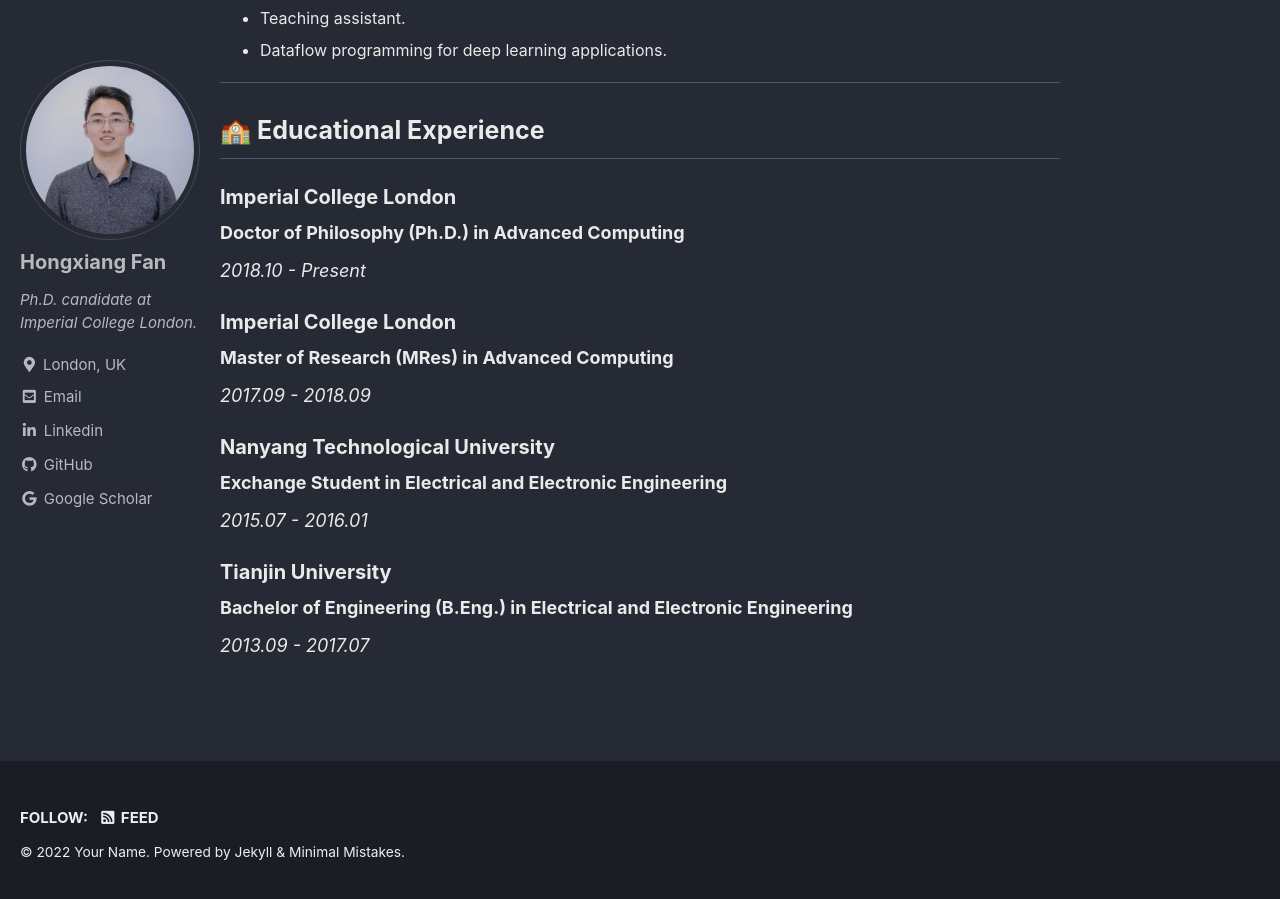
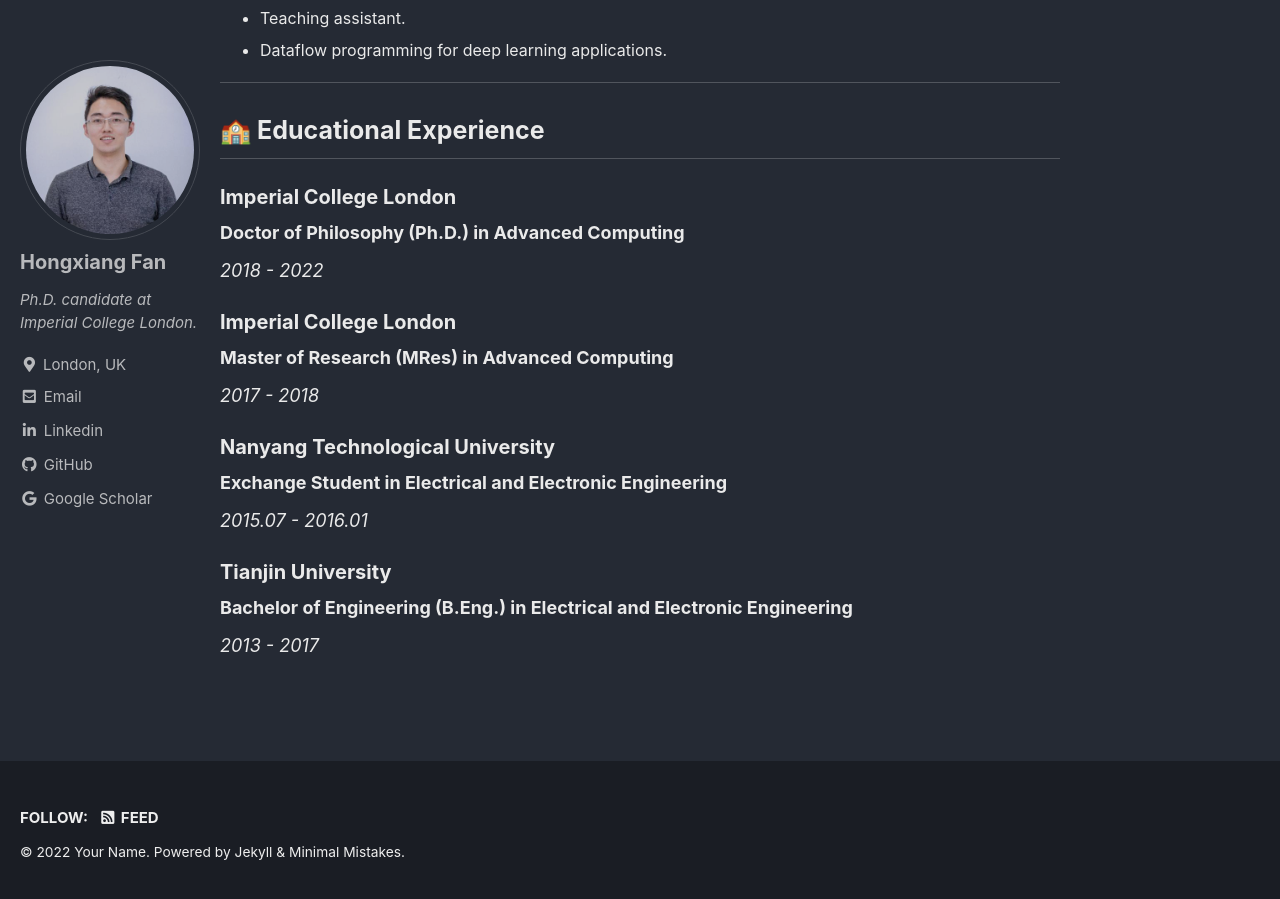
Before and after one commit to os-hxfan/os-hxfan.github.io, a Jekyll site: the page built from _pages/experience.md, in a window 1280 px wide and 900 px high, scrolled down 1671 px. Built offline with Jekyll 4.4.1, drawn with Linux system fonts in a browser that asks for light colours; cached includes are drawn as plain includes; our own code applies the rules of GitHub Pages for plain Markdown files.

Commit message:
Update experience.md

```diff
--- a/_pages/experience.md
+++ b/_pages/experience.md
@@ -71,14 +71,14 @@
 
 **<font size=4>Doctor of Philosophy (Ph.D.) in Advanced Computing</font>**
 
-*<font size=4>2018.10 - Present</font>*
+*<font size=4>2018 - 2022</font>*
 
 
 ###### Imperial College London
 
 **<font size=4>Master of Research (MRes) in Advanced Computing</font>**
 
-*<font size=4>2017.09 - 2018.09</font>*
+*<font size=4>2017 - 2018</font>*
 
 
 ###### Nanyang Technological University
@@ -92,4 +92,4 @@
 
 **<font size=4>Bachelor of Engineering (B.Eng.) in Electrical and Electronic Engineering</font>**
 
-*<font size=4>2013.09 - 2017.07</font>*
+*<font size=4>2013 - 2017</font>*
```
